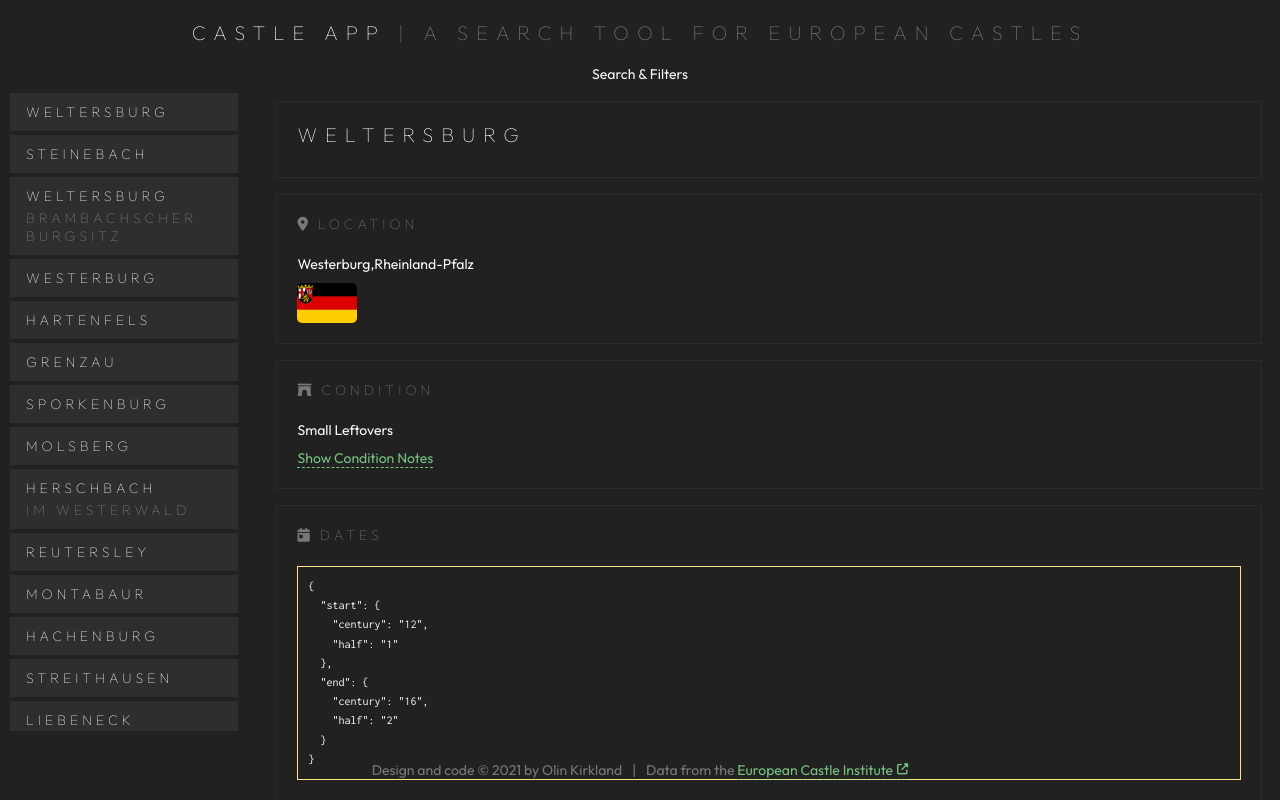
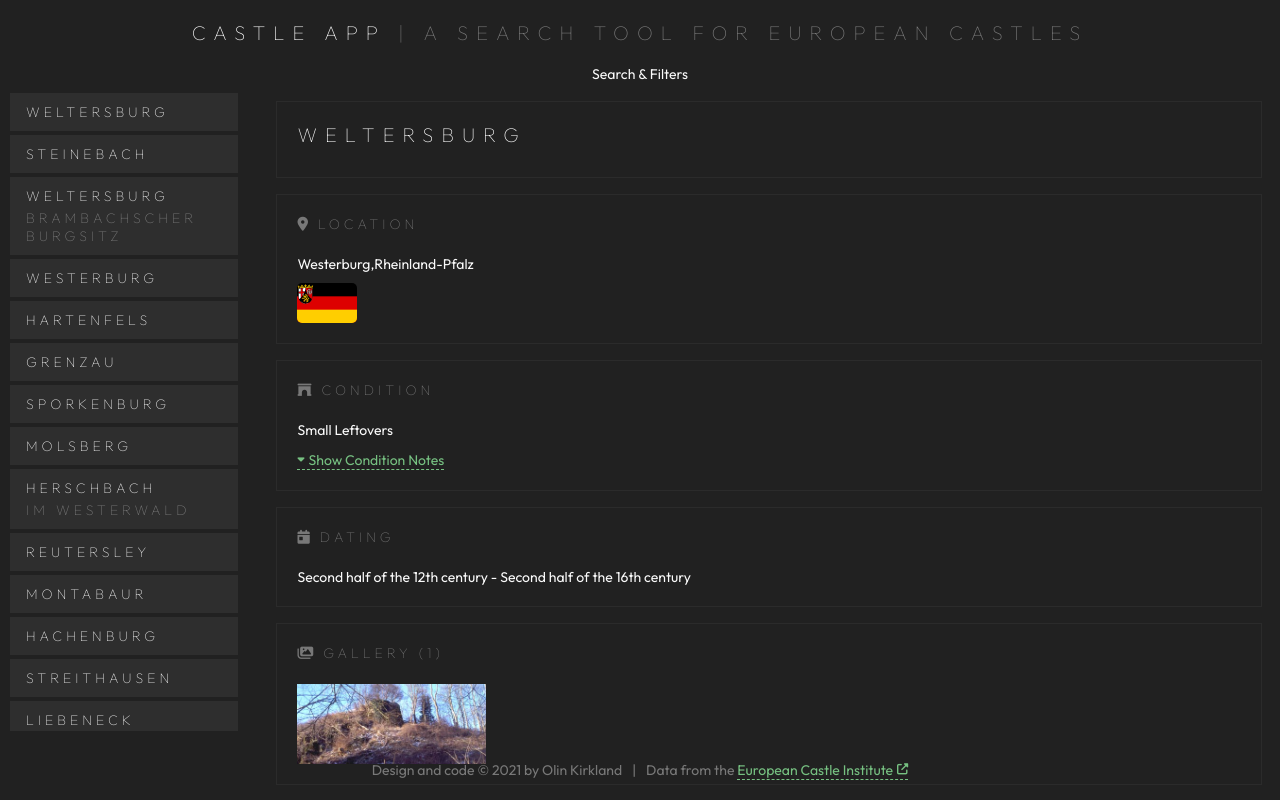
Before and after one commit to olinkirkland/castle-app, a React (Create React App) app: page / in a window 1280 px wide. Both pictures are taken after a click on the item "WELTERSBURG". Shown: the top 800 px of the page. Built offline with nearby package versions, Linux system fonts and the light colour scheme.

Commit message:
Add dates formatting, and add icon to drawer

```diff
--- a/src/Castle.tsx
+++ b/src/Castle.tsx
@@ -9,7 +9,7 @@ export default interface Castle {
   condition: Translatable;
   conditionCommentary: string;
   gallery: GalleryImage[];
-  dates: { begin: HistoryDate; end: HistoryDate };
+  dates: { start: HistoryDate; end: HistoryDate };
 }
 
 export interface Name {
--- /dev/null
+++ b/src/Util.tsx
@@ -0,0 +1,16 @@
+export default class Util {
+  public static numberToAdj(n: number): string {
+    // 4 -> 4th, 23 -> 23rd
+    // n should always be an integer
+    if (!Number.isInteger(+n)) return `${n}`;
+
+    const lastDigit: number = n % 10;
+
+    let ending: string = 'th';
+
+    if (lastDigit >= 1 && lastDigit <= 3 && Math.floor(n / 10) !== 1)
+      ending = ['st', 'nd', 'rd'][lastDigit - 1];
+
+    return n + ending;
+  }
+}
--- a/src/components/CastleDetails.tsx
+++ b/src/components/CastleDetails.tsx
@@ -1,5 +1,6 @@
 import React from 'react';
-import Castle from '../Castle';
+import Castle, { HistoryDate } from '../Castle';
+import Util from '../Util';
 import Drawer from './Drawer';
 
 type Props = {
@@ -9,6 +10,19 @@ type Props = {
 export default function CastleDetails({ castle }: Props) {
   function onClickJson() {
     console.log(JSON.stringify(castle));
+  }
+
+  function formatDate(date: HistoryDate): string {
+    let str = 'Unknown';
+    if (!date) return str;
+
+    if (date.century) {
+      str = Util.numberToAdj(date.century) + ' century';
+      if (date.half)
+        str = `${date.half === 1 ? 'First' : 'Second'} half of the ${str}`;
+    }
+
+    return str;
   }
 
   if (!castle) {
@@ -58,10 +72,10 @@ export default function CastleDetails({ castle }: Props) {
       <div className="info">
         <div className="info-header">
           <i className="fa-solid fa-calendar-day"></i>
-          <h2>Dates</h2>
+          <h2>Dating</h2>
         </div>
-        {!castle.dates.begin && !castle.dates.end && <p>Unknown</p>}
-        <pre>{JSON.stringify(castle.dates, null, 2)}</pre>
+        {formatDate(castle.dates.start)} - {formatDate(castle.dates.end)}
+        {/* <pre>{JSON.stringify(castle.dates, null, 2)}</pre> */}
       </div>
 
       {/* {castle.dateBegin && castle.dateEnd && (
--- a/src/components/Drawer.tsx
+++ b/src/components/Drawer.tsx
@@ -22,7 +22,17 @@ export default function Drawer({ textOpen, textClose, children }: Props) {
           onToggle(event);
         }}
       >
-        {isOpen ? textClose : textOpen}
+        {isOpen ? (
+          <>
+            <i className="fa-solid fa-caret-up"></i>
+            <span>{textClose}</span>
+          </>
+        ) : (
+          <>
+            <i className="fa-solid fa-caret-down"></i>
+            <span>{textOpen}</span>
+          </>
+        )}
       </button>
     </div>
   );
--- a/src/index.tsx
+++ b/src/index.tsx
@@ -1,7 +1,6 @@
 import React from 'react';
 import ReactDOM from 'react-dom';
 import App from './App';
-import './assets/css/styles.css';
 
 ReactDOM.render(
   <React.StrictMode>
```
